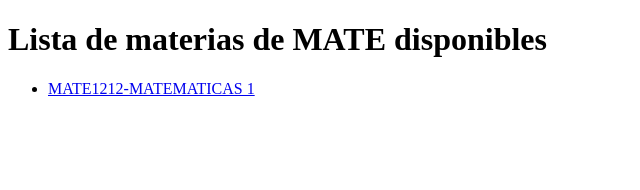
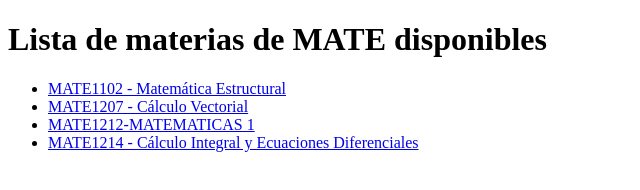
Before and after one commit to catalogoua/catalogoua.github.io, a plain HTML site: page MATE/index.html in a window 1280 px wide. Shown: the whole page, without its empty margins (0-640 px from the left). Drawn offline with Linux system fonts and the light colour scheme.

Commit message:
isis y econ

```diff
--- a/MATE/index.html
+++ b/MATE/index.html
@@ -7,9 +7,18 @@
 
 	<h1>Lista de materias de MATE disponibles</h1>
 	<ul>
+    <li>
+      <a href="MATE1102_MatematicaEstructural.pdf">MATE1102 - Matemática Estructural</a>
+    </li>
+    <li>
+      <a href="MATE1207_CalculoVectorial.pdf">MATE1207 - Cálculo Vectorial</a>
+    </li>
 		<li>
 			<a href="MATE1212.pdf">MATE1212-MATEMATICAS 1</a>
 		</li>
+    <li>
+      <a href="MATE1214_CalculoIntegral.pdf">MATE1214 - Cálculo Integral y Ecuaciones Diferenciales</a>
+    </li>
 	<ul>
 </body>
 </html>
```
Also changed, not shown: IIND/index.html (+1 -1 lines).
